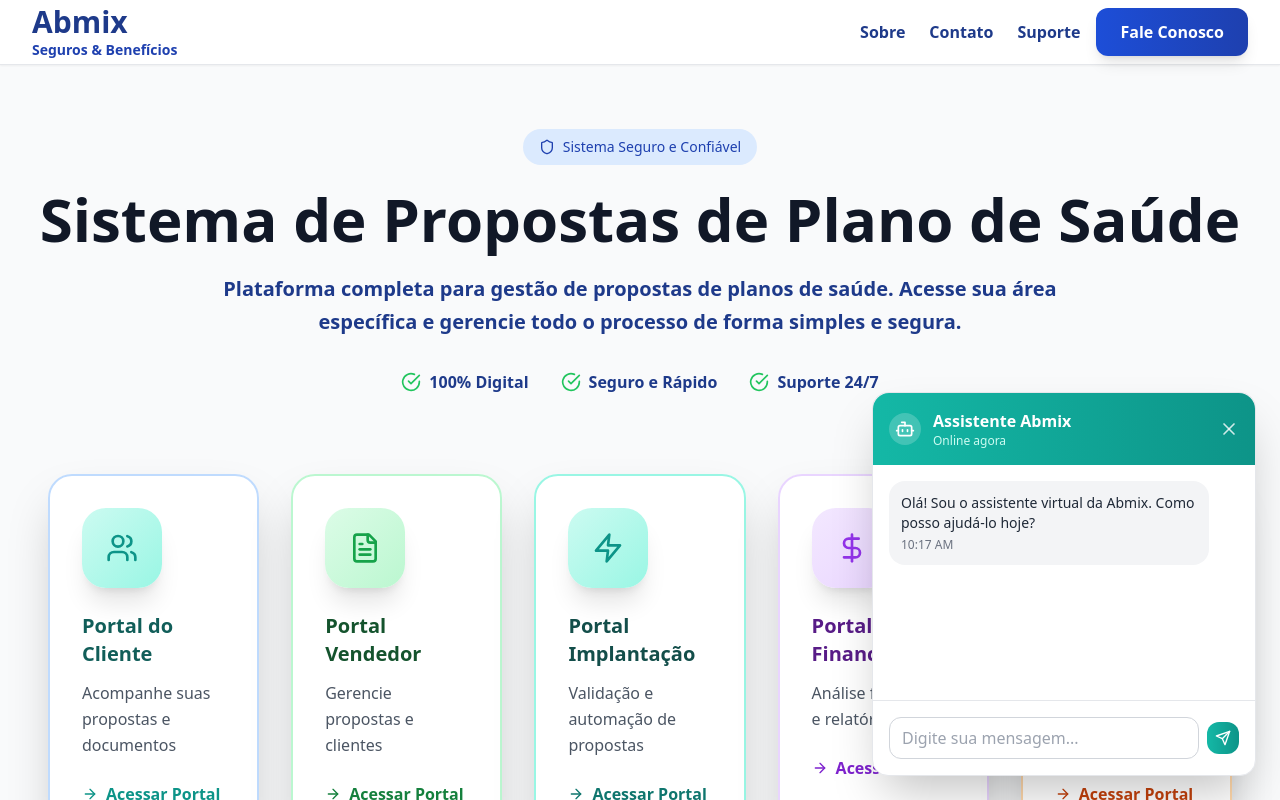
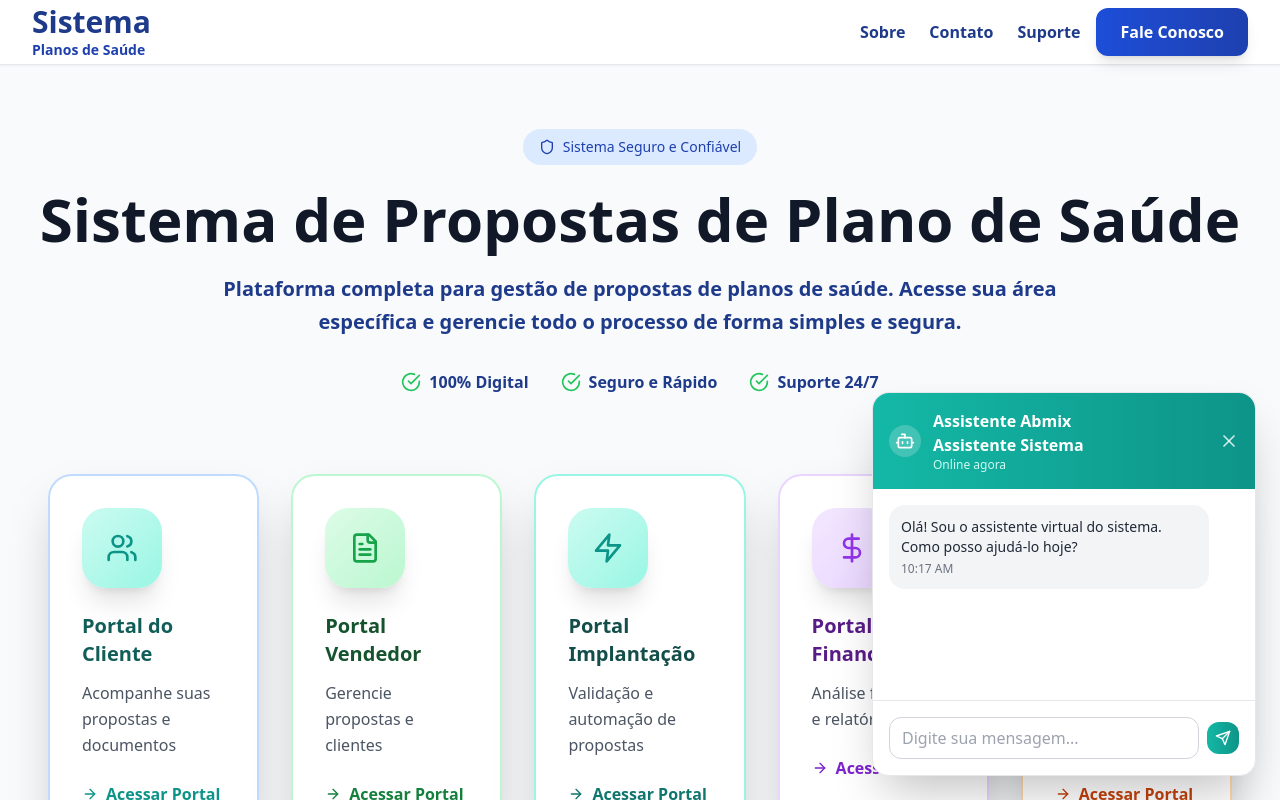
Before and after one commit to Felipemanieri/abmixsystem, a React (Vite) app: page / in a window 1280 px wide. Both pictures are taken after a click on the button 1224 px from the left and 744 px from the top of the page. Shown: the top 800 px of the page. Built offline with nearby package versions, Linux system fonts and the light colour scheme.

Commit message:
Remover todos os logos Abmix restantes

```diff
--- a/src/App.tsx
+++ b/src/App.tsx
@@ -29,7 +29,7 @@ function App() {
   const [chatMessages, setChatMessages] = useState<ChatMessage[]>([
     {
       id: '1',
-      text: 'Olá! Sou o assistente virtual da Abmix. Como posso ajudá-lo hoje?',
+     text: 'Olá! Sou o assistente virtual do sistema. Como posso ajudá-lo hoje?',
       isBot: true,
       timestamp: new Date()
     }
@@ -123,8 +123,8 @@ function App() {
           <div className="flex justify-between items-center h-16">
             <div className="flex items-center">
               <div className="flex-shrink-0">
-                <span className="text-3xl font-bold text-blue-900">Abmix</span>
-                <p className="text-sm font-semibold text-blue-800">Seguros & Benefícios</p>
+                <span className="text-3xl font-bold text-blue-900">Sistema</span>
+                <p className="text-sm font-semibold text-blue-800">Planos de Saúde</p>
               </div>
             </div>
             <div className="flex items-center space-x-4">
@@ -369,7 +369,7 @@ function App() {
                 </div>
                 <span className="ml-3 text-2xl font-bold text-blue-500">Sistema</span>
               </div>
-              <p className="text-gray-300 font-semibold">Soluções completas em seguros e benefícios para sua empresa.</p>
+              <p className="text-gray-300 font-semibold">Sistema completo de propostas de planos de saúde.</p>
             </div>
 
             <div>
@@ -407,7 +407,7 @@ function App() {
           </div>
 
           <div className="border-t border-gray-800 mt-8 pt-8 text-center text-gray-400">
-            <p>&copy; 2024 Abmix. Todos os direitos reservados.</p>
+            <p>&copy; 2024 Sistema. Todos os direitos reservados.</p>
           </div>
         </div>
       </footer>
@@ -424,6 +424,7 @@ function App() {
                 </div>
                 <div className="ml-3">
                   <h3 className="font-bold">Assistente Abmix</h3>
+                  <h3 className="font-bold">Assistente Sistema</h3>
                   <p className="text-xs text-teal-100">Online agora</p>
                 </div>
               </div>
--- a/src/components/ClientPortal.tsx
+++ b/src/components/ClientPortal.tsx
@@ -62,7 +62,7 @@ const ClientPortal: React.FC<ClientPortalProps> = ({ user, onLogout }) => {
   const [chatMessages, setChatMessages] = useState<ChatMessage[]>([
     {
       id: '1',
-      text: 'Olá! Sou o assistente virtual da Abmix. Como posso ajudá-lo com sua proposta de plano de saúde?',
+      text: 'Olá! Sou o assistente virtual do sistema. Como posso ajudá-lo com sua proposta de plano de saúde?',
       isBot: true,
       timestamp: new Date()
     }
@@ -274,7 +274,7 @@ const ClientPortal: React.FC<ClientPortalProps> = ({ user, onLogout }) => {
                   <span className="font-semibold text-teal-800">Protocolo Gerado</span>
                 </div>
                 <p className="text-lg font-mono text-teal-700 bg-white px-4 py-2 rounded-lg border">
-                  #ABMIX-2024-{Math.floor(Math.random() * 10000)}
+                  #SIST-2024-{Math.floor(Math.random() * 10000)}
                 </p>
               </div>
 
@@ -774,6 +774,7 @@ const ClientPortal: React.FC<ClientPortalProps> = ({ user, onLogout }) => {
                 </div>
                 <div className="ml-3">
                   <h3 className="font-bold">Assistente Abmix</h3>
+                  <h3 className="font-bold">Assistente Sistema</h3>
                   <p className="text-xs text-blue-100">Online agora</p>
                 </div>
               </div>
```
